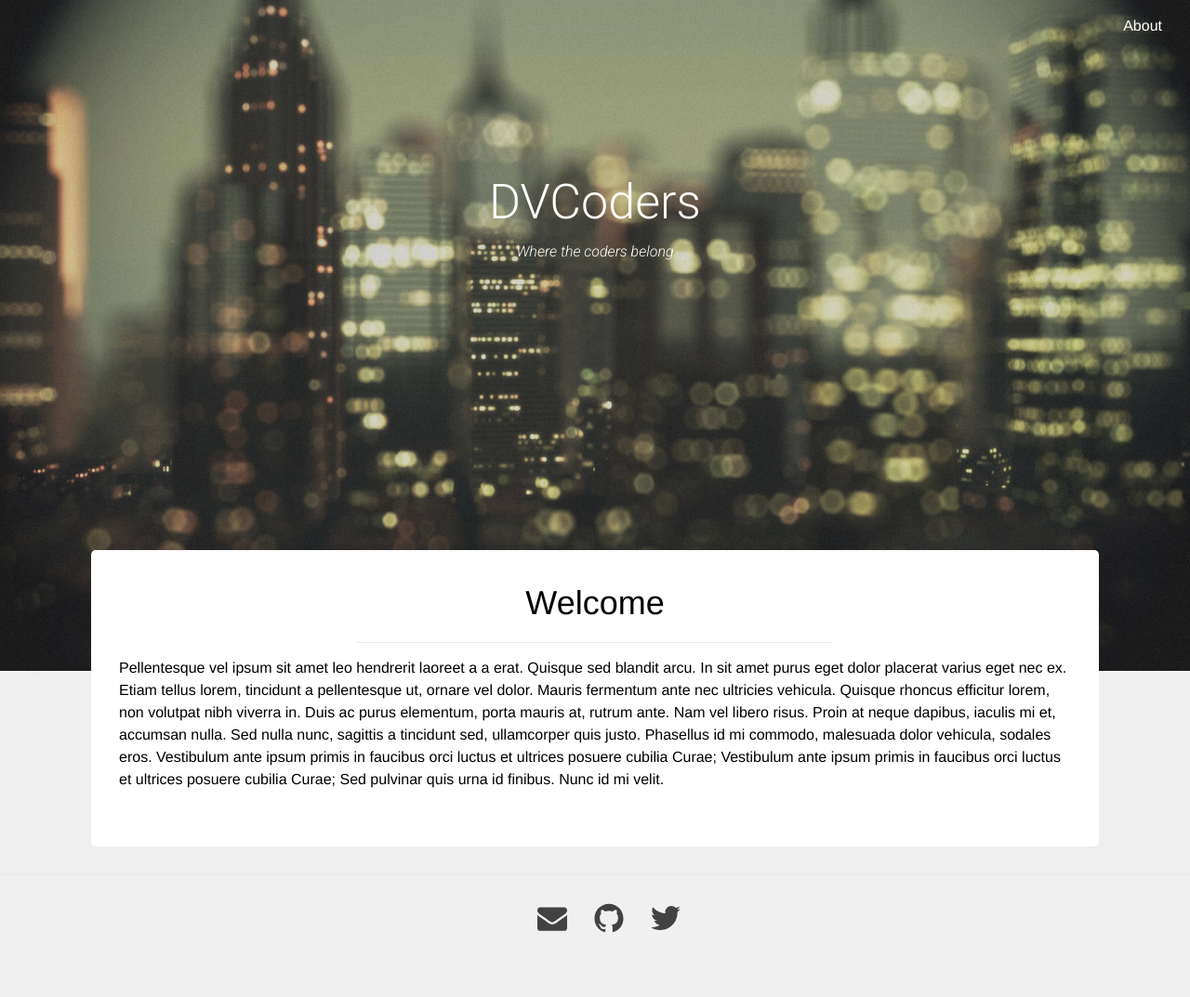
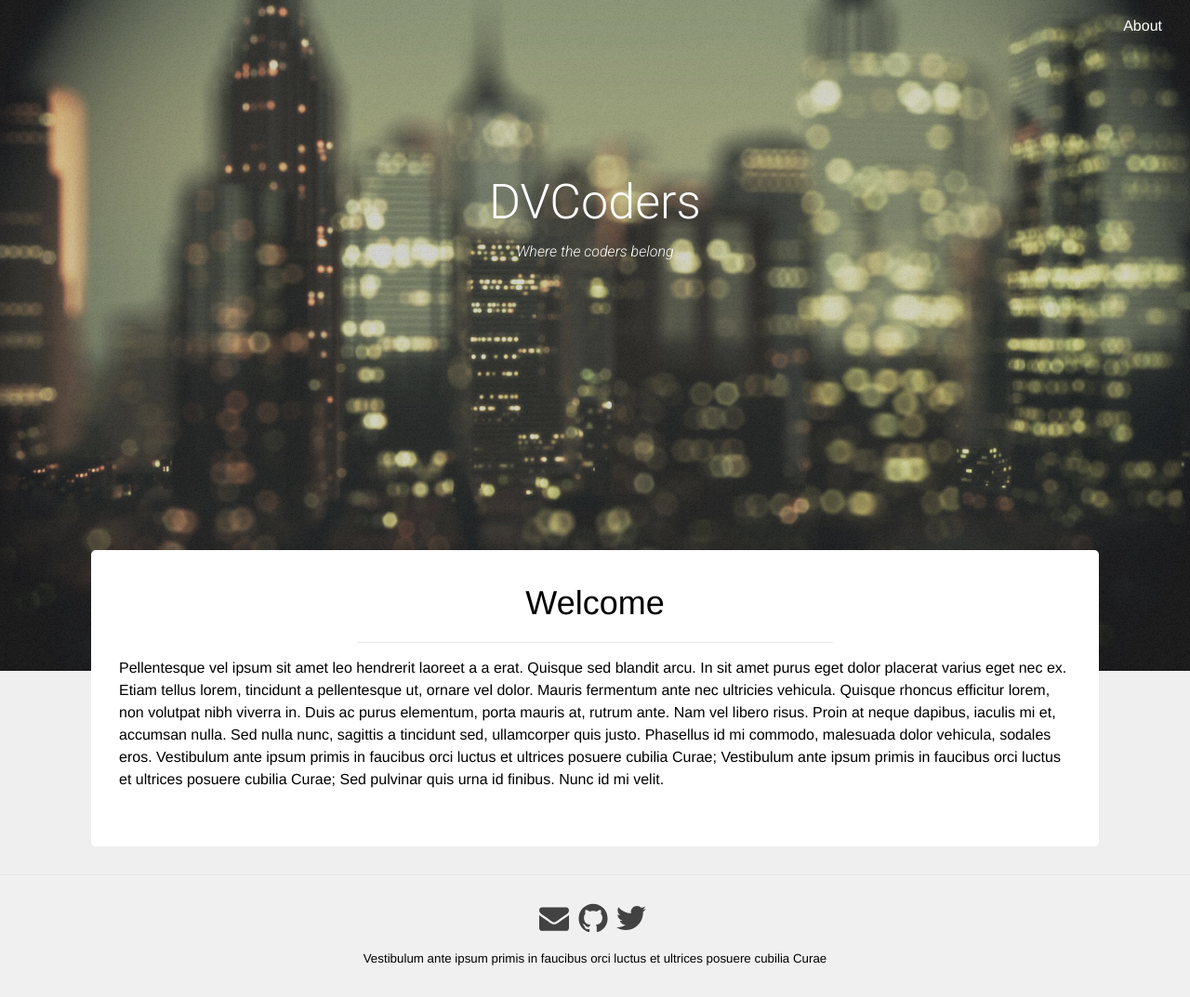
Before and after one commit to dvcoders/dvcoders.github.io, a Jekyll site: the page built from index.html, in a window 1280 px wide. Shown: the whole page at 93% size. Built offline with Jekyll 4.4.1, drawn with Linux system fonts in a browser that asks for light colours; before the commit the page ends 1049 px from its top, so only the background shows below that.

Commit message:
Footer note. Footer icons margin

```diff
--- a/_config.yml
+++ b/_config.yml
@@ -8,6 +8,7 @@ url: "http://jakeloo.me" # the base hostname & protocol for your site
 twitter_username: dvcoders
 github_username:  dvcoders
 facebook_username:
+footer_note: Vestibulum ante ipsum primis in faucibus orci luctus et ultrices posuere cubilia Curae
 
 # Build settings
 markdown: kramdown
--- a/_includes/footer.html
+++ b/_includes/footer.html
@@ -65,6 +65,12 @@
       </div>
     </div>
 
+    {% if site.footer_note %}
+      <small>
+        {{ site.footer_note }}
+      </small>
+    {% endif %}
+
   </div>
 
 </footer>
--- a/_sass/_layout.scss
+++ b/_sass/_layout.scss
@@ -100,12 +100,14 @@
 
 .social-media-list {
     list-style-type: none;
+    margin-left: -5px;
+
     > li {
         display: inline-block;
     }
 
     > li:not(:first-child) {
-        margin-left: 25px;
+        margin-left: 5px;
     }
 
 }
```
